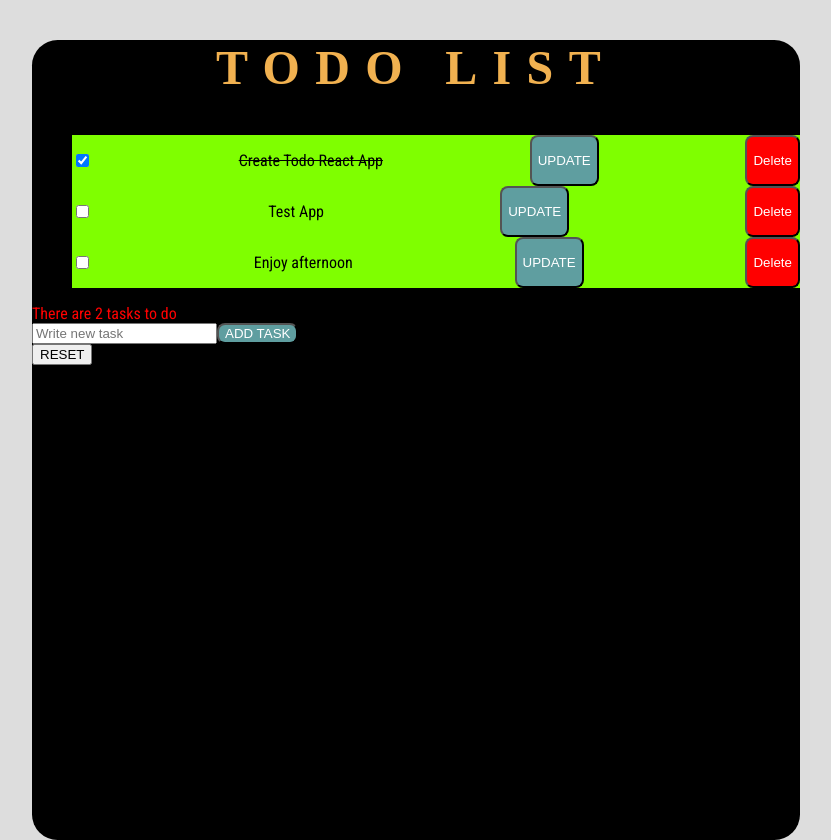
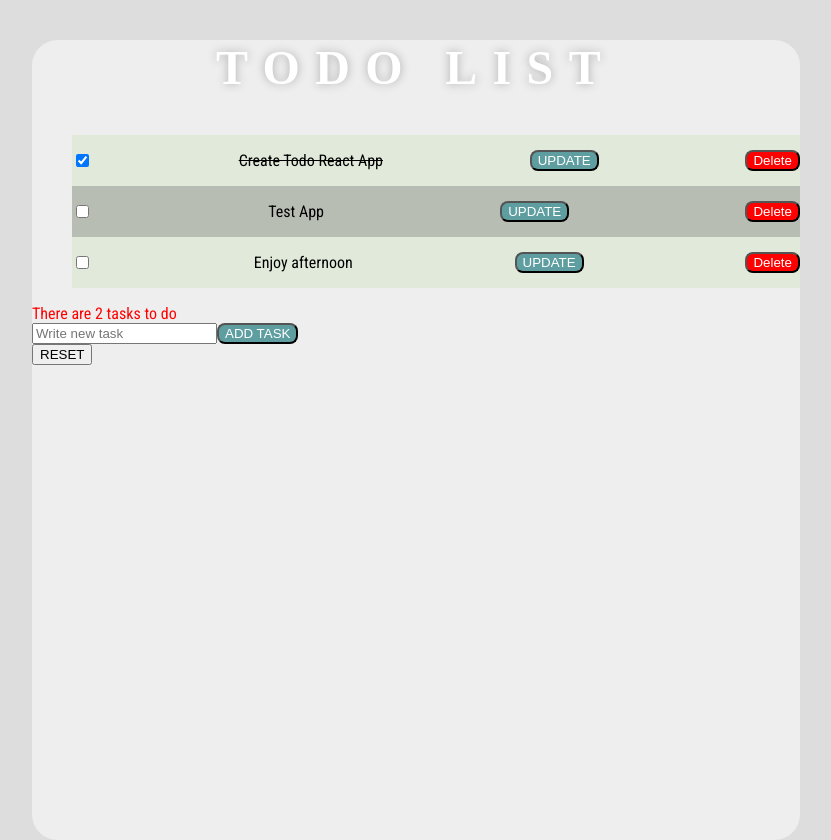
Before and after one commit to ulldecorb/frontend-todo-react, a React (Create React App) app in the folder todo/: page / in a window 1280 px wide. Shown: the whole page, without its empty margins (224-1055 px from the left). Built offline with nearby package versions, Linux system fonts and the light colour scheme; a web font is replaced by a local one.

Commit message:
Add style on li elements

```diff
--- a/todo/src/style/app.css
+++ b/todo/src/style/app.css
@@ -33,16 +33,17 @@ body {
   -webkit-box-align: center;
       -ms-flex-align: center;
           align-items: center;
-  background-color: #000;
+  background-color: #eeeeee;
   border-radius: 2vw;
 }
 
 .list__title {
-  color: #f1b150;
+  color: white;
   font-family: 'Pushster', cursive;
   font-size: 3em;
   text-align: center;
   letter-spacing: 1.2vw;
+  text-shadow: 0 0 10px #adadad;
 }
 
 .list__controls {
--- a/todo/src/style/app.scss
+++ b/todo/src/style/app.scss
@@ -30,15 +30,16 @@ body {
     flex-direction: column;
     justify-content: flex-start;
     align-items: center;
-    background-color: #000;
+    background-color: rgb(238, 238, 238);
     border-radius: 2vw;
 
     &__title {
-        color: rgb(241, 177, 80);
+        color: rgb(255, 255, 255);
         font-family: 'Pushster', cursive;
         font-size: 3em;
         text-align: center;
         letter-spacing: 1.2vw;
+        text-shadow: 0 0 10px rgb(173, 173, 173);
     }
 
     &__controls {
--- a/todo/src/style/todoItem.css
+++ b/todo/src/style/todoItem.css
@@ -1,5 +1,13 @@
 .completed {
   text-decoration: line-through;
+}
+
+.task:nth-child(odd) {
+  background-color: #e1e9da;
+}
+
+.task:nth-child(even) {
+  background-color: #b8bdb4;
 }
 
 .task {
@@ -9,7 +17,9 @@
   -webkit-box-pack: justify;
       -ms-flex-pack: justify;
           justify-content: space-between;
-  background-color: chartreuse;
+  -webkit-box-align: center;
+      -ms-flex-align: center;
+          align-items: center;
 }
 
 .task input {
--- a/todo/src/style/todoItem.scss
+++ b/todo/src/style/todoItem.scss
@@ -2,11 +2,19 @@
     text-decoration: line-through;
 }
 
+.task:nth-child(odd) {
+    background-color: rgb(225, 233, 218);
+}
+
+.task:nth-child(even) {
+    background-color: rgb(184, 189, 180);
+}
+
 .task {
     display: flex;
+
     justify-content: space-between;
-    background-color: chartreuse;
-
+    align-items: center;
     input{
         color: yellowgreen
     }
--- a/todo/src/style/todoList.css
+++ b/todo/src/style/todoList.css
@@ -1,7 +1,3 @@
-.list__box {
-  background-color: #7aa12b;
-}
-
 span {
   color: red;
 }
--- a/todo/src/style/todoList.scss
+++ b/todo/src/style/todoList.scss
@@ -1,6 +1,6 @@
-.list__box {
-    background-color: rgb(122, 161, 43);
-}
+// .list__box:nth-child(odd) {
+//     background-color: rgb(122, 161, 43);
+// }
 
 span {
     color: red;
```
Also changed, not shown: todo/src/components/TodoItem/index.jsx (+12 -2 lines).
